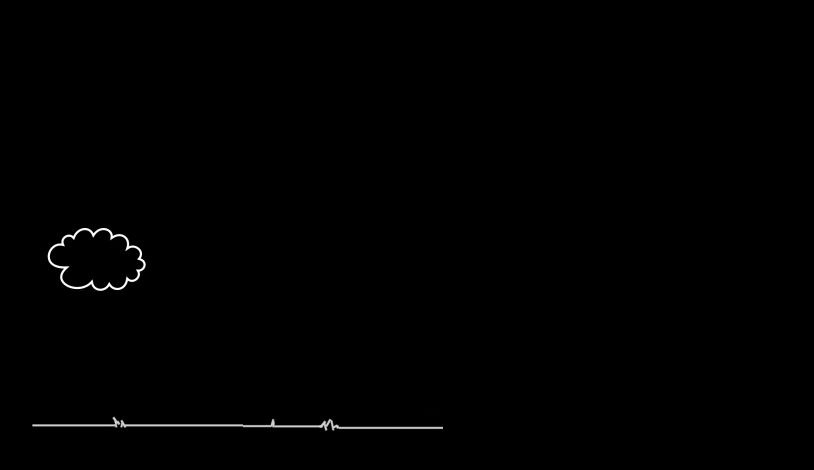
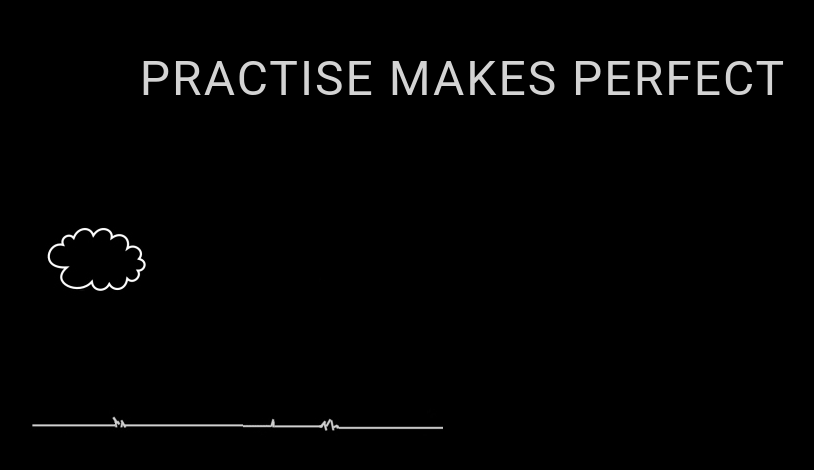
Before and after one commit to radek-winiecki/hangman-game, a plain HTML site: page index.html in a window 1280 px wide. Shown: the whole page, without its empty margins (177-991 px from the left). Drawn offline with Linux system fonts and the light colour scheme.

Commit message:
Download a password and create a write_password function

```diff
--- a/game.js
+++ b/game.js
@@ -0,0 +1,8 @@
+let password = "Practise makes perfect";
+password = password.toUpperCase();
+
+function write_password() {
+    document.getElementById("board").innerHTML = password;
+}
+
+window.onload = write_password;
--- a/style.css
+++ b/style.css
@@ -8,6 +8,7 @@ body {
     background-color: #000;
     color: lightgray;
     font-size: 28px;
+    font-family: Roboto, sans-serif;
 }
 
 #wrapper {
@@ -22,6 +23,7 @@ body {
     text-align: center;
     font-size: 48px;
     min-height: 60px;
+    letter-spacing: 2px;
 }
 
 #hangman {
```
